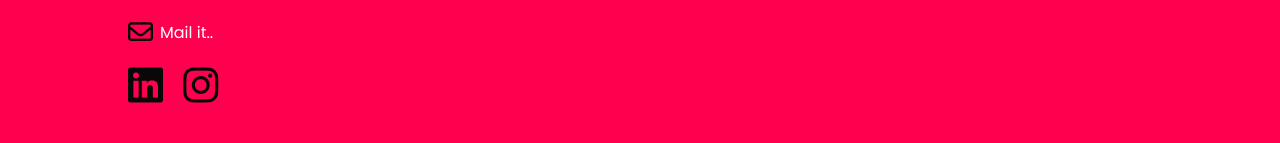
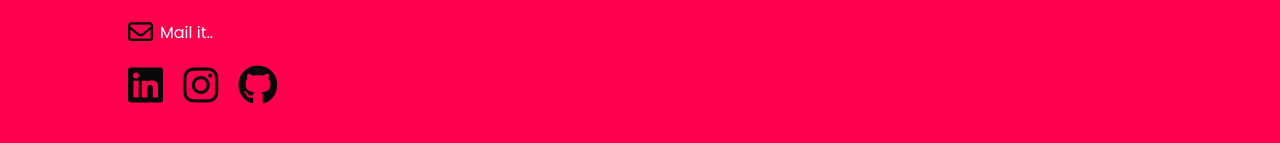
Before and after one commit to NiketBhadeshiya/NiketBhadeshiya.github.io, a plain HTML site: page index.html in a window 1280 px wide. Shown: the part 3553-3696 px from the top of the page. Drawn offline with Linux system fonts and the light colour scheme; a web font is replaced by a local one.

Commit message:
Update index.html

```diff
--- a/index.html
+++ b/index.html
@@ -163,6 +163,7 @@
             <div class="contactfromMedia">
                 <a href="https://www.linkedin.com/in/niket-bhadeshiya-630132209" target="_blank"><i class="fa-brands fa-linkedin"></i></a>
                 <a href="https://www.instagram.com/heyyy._.nik/" target="_blank"><i class="fa-brands fa-instagram"></i></a>
+                <a href="https://github.com/NiketBhadeshiya" target="_blank"><i class="fa-brands fa-github"></i></a>
             </div>
         </div>
     </div>
```
